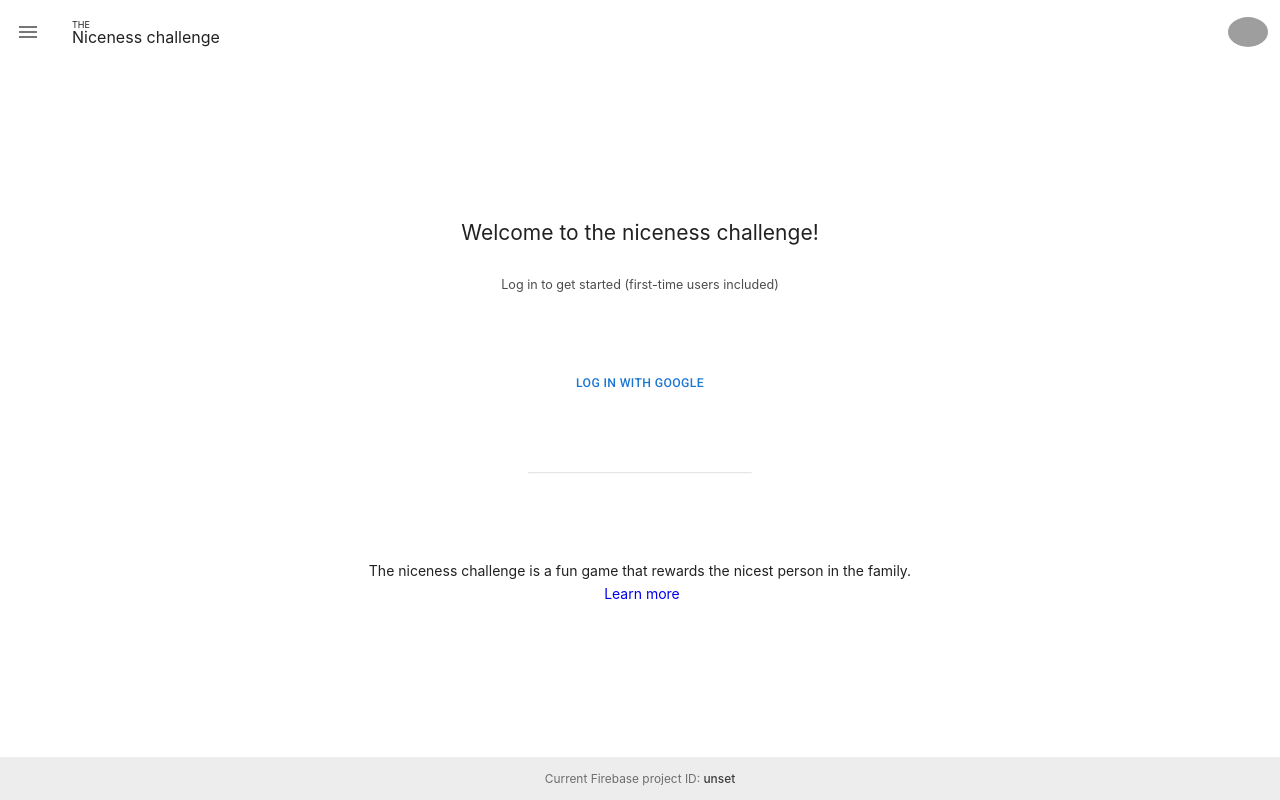
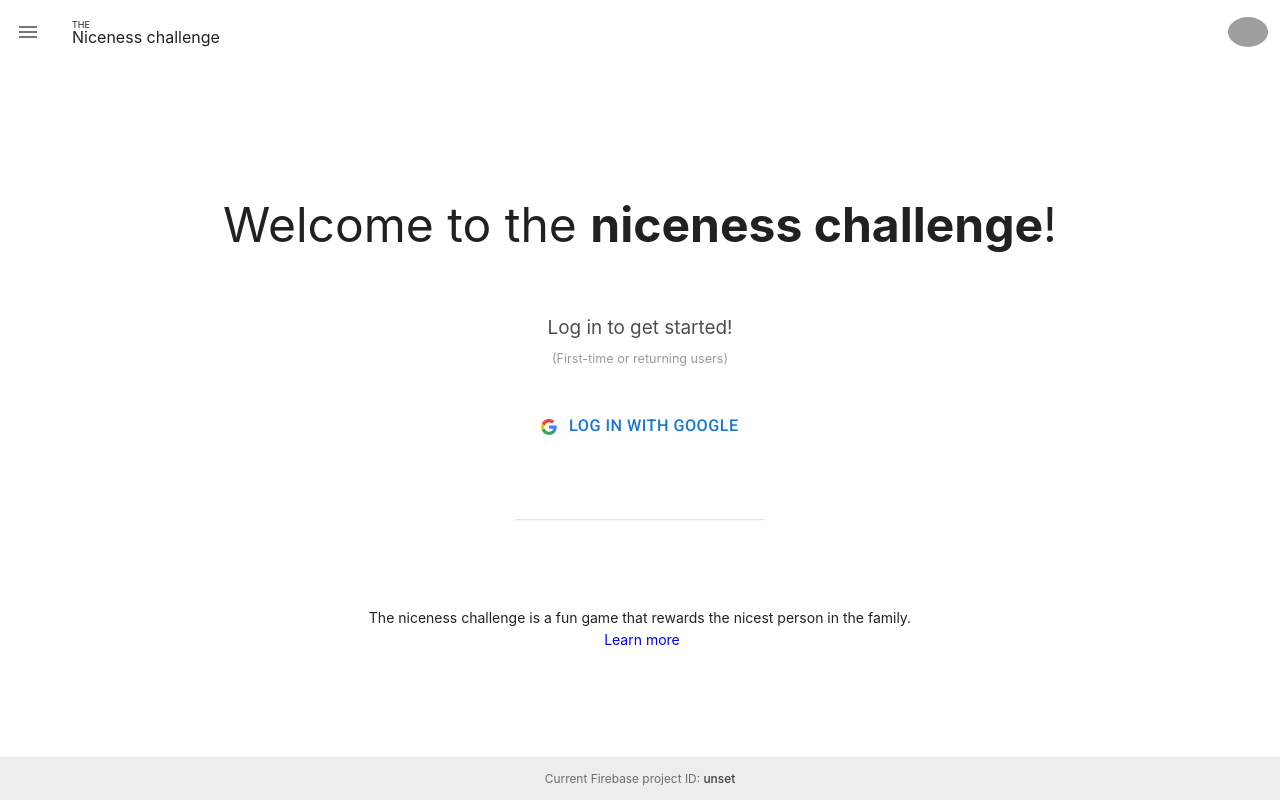
Before and after one commit to jasonkylefrank/Niceness, a Next.js app: page / in a window 1280 px wide. Built offline with nearby package versions, Linux system fonts and the light colour scheme; no server answers; grey boxes are pictures that could not be loaded.

Commit message:
Home page polish

```diff
--- a/components/_sharedStyles.js
+++ b/components/_sharedStyles.js
@@ -1,7 +1,7 @@
 import styled from 'styled-components'
 
 const Container = styled.div`
-  padding: 0 0.5rem;
+  padding: 0 20px;
   flex: 1;
   display: flex;
   flex-flow: column nowrap;
--- a/components/appBar.js
+++ b/components/appBar.js
@@ -5,8 +5,9 @@ import IconButton from "@mui/material/IconButton";
 import Icon from "@mui/material/Icon";
 import Menu from '@mui/material/Menu';
 import MenuItem from '@mui/material/MenuItem';
-import Avatar from './Avatar';
-import LogInButton from "./LogInButton";
+
+import Avatar from './avatar';
+import LogInButton from "./logInButton";
 import Logo from "./logo";
 import { useContext, useState } from "react";
 import { UserAuthContext } from "../lib/context";
--- /dev/null
+++ b/components/googleLogo.js
@@ -0,0 +1,26 @@
+
+export default function GoogleLogo({ className }) {
+    return (
+        <>
+            {/* <?xml version="1.0" encoding="UTF-8" standalone="no"?> */}
+            <svg className={className} viewBox="0 0 118 120" version="1.1" xmlns="http://www.w3.org/2000/svg" xmlnsXlink="http://www.w3.org/1999/xlink">
+                <title>google_buttn</title>
+                <desc>Created with Sketch.</desc>
+                <defs></defs>
+                <g id="Page-1" stroke="none" strokeWidth="1" fill="none" fillRule="evenodd">
+                    <g id="Artboard-1" transform="translate(-332.000000, -639.000000)">
+                        <g id="google_buttn" transform="translate(332.000000, 639.000000)">
+                            <g id="logo_googleg_48dp">
+                                <path d="M117.6,61.3636364 C117.6,57.1090909 117.218182,53.0181818 116.509091,49.0909091 L60,49.0909091 L60,72.3 L92.2909091,72.3 C90.9,79.8 86.6727273,86.1545455 80.3181818,90.4090909 L80.3181818,105.463636 L99.7090909,105.463636 C111.054545,95.0181818 117.6,79.6363636 117.6,61.3636364 L117.6,61.3636364 Z" id="Shape" fill="#4285F4"></path>
+                                <path d="M60,120 C76.2,120 89.7818182,114.627273 99.7090909,105.463636 L80.3181818,90.4090909 C74.9454545,94.0090909 68.0727273,96.1363636 60,96.1363636 C44.3727273,96.1363636 31.1454545,85.5818182 26.4272727,71.4 L6.38181818,71.4 L6.38181818,86.9454545 C16.2545455,106.554545 36.5454545,120 60,120 L60,120 Z" id="Shape" fill="#34A853"></path>
+                                <path d="M26.4272727,71.4 C25.2272727,67.8 24.5454545,63.9545455 24.5454545,60 C24.5454545,56.0454545 25.2272727,52.2 26.4272727,48.6 L26.4272727,33.0545455 L6.38181818,33.0545455 C2.31818182,41.1545455 0,50.3181818 0,60 C0,69.6818182 2.31818182,78.8454545 6.38181818,86.9454545 L26.4272727,71.4 L26.4272727,71.4 Z" id="Shape" fill="#FBBC05"></path>
+                                <path d="M60,23.8636364 C68.8090909,23.8636364 76.7181818,26.8909091 82.9363636,32.8363636 L100.145455,15.6272727 C89.7545455,5.94545455 76.1727273,0 60,0 C36.5454545,0 16.2545455,13.4454545 6.38181818,33.0545455 L26.4272727,48.6 C31.1454545,34.4181818 44.3727273,23.8636364 60,23.8636364 L60,23.8636364 Z" id="Shape" fill="#EA4335"></path>
+                                <path d="M0,0 L120,0 L120,120 L0,120 L0,0 Z" id="Shape"></path>
+                            </g>
+                        </g>
+                    </g>
+                </g>
+            </svg>
+        </>
+    );
+}
--- a/components/loginButton.js
+++ b/components/loginButton.js
@@ -1,12 +1,12 @@
 import { signInWithPopup, signOut, GoogleAuthProvider } from "firebase/auth";
 import { auth, googleAuthProvider } from "../lib/firebase";
-import styled from "styled-components";
+// import styled from "styled-components";
 import Button from '@mui/material/Button';
 
 
 
 
-export default function LogInButton({ rootComponent }) {
+export default function LogInButton({ rootComponent, className, children }) {
   const signInWithGoogle = async () => {
     try {
       await signInWithPopup(auth, googleAuthProvider);
@@ -24,10 +24,13 @@ export default function LogInButton({ rootComponent }) {
 
   const RootComponent = rootComponent || Button;
 
+  const childrenContent = children || 'Log in with Google';
+
   return (
     // <Button onClick={signInWithGoogle}>
-    <RootComponent onClick={signInWithGoogle}>
-      Log in with Google
+    // Note: We need to pass-in className in order for Styled Components to be able to create styled versions of this component.  See: https://styled-components.com/docs/advanced#styling-normal-react-components
+    <RootComponent onClick={signInWithGoogle} className={className}>
+      {childrenContent}
     </RootComponent>
     // </Button>
   );
--- a/components/welcomeLogin.js
+++ b/components/welcomeLogin.js
@@ -1,22 +1,54 @@
 import { signOut } from "firebase/auth";
 import styled from "styled-components";
+import { useContext, useEffect } from "react";
 import Button from '@mui/material/Button';
+
 import LogInButton from "./loginButton";
-import { useContext, useEffect } from "react";
+import GoogleLogo from "./googleLogo";
 import { UserAuthContext } from "../lib/context";
 import { auth, firestore } from "../lib/firebase";
 
 //#region Styled Components
 const WelcomeBanner = styled.h2`
   font-weight: normal;
+  text-align: center;
+  transition: 0.3s;
+
+  font-size: 32px;
+
+  @media (min-width: 690px) {
+    font-size: 40px;
+  }
+
+  @media (min-width: 920px) {
+    font-size: 48px;
+  }
+`;
+
+WelcomeBanner.Name = styled.span`
+  font-weight: bold;
 `;
 
 const WelcomeSubtext = styled.p`
   color: rgba(0,0,0,0.7);
-  font-size: 0.9rem;
-  margin-bottom: 72px;
+  font-size: 1.35rem;
+  margin-bottom: 8px;
 `;
 
+const LogInSubtext = styled.span`
+  font-size: 0.9rem;
+  color: rgba(0,0,0,0.4);
+`;
+
+const StyledLogInButton = styled(LogInButton)`
+  font-size: 1.16rem;
+  margin-top: 40px;
+`;
+
+const StyledGoogleLogo = styled(GoogleLogo)`
+  height: 16px;
+  margin-right: 12px;
+`;
 //#endregion
 
 
@@ -34,9 +66,12 @@ export default function WelcomeLogin() {
               <LogOutButton />
             </>
           : <>
-              <WelcomeBanner>Welcome to the niceness challenge!</WelcomeBanner>
-              <WelcomeSubtext>Log in to get started (first-time users included)</WelcomeSubtext>
-              <LogInButton />
+              <WelcomeBanner>Welcome to the <WelcomeBanner.Name>niceness challenge</WelcomeBanner.Name>!</WelcomeBanner>
+              <WelcomeSubtext>Log in to get started!</WelcomeSubtext>
+              <LogInSubtext>(First-time or returning users)</LogInSubtext>
+              <StyledLogInButton>
+                <StyledGoogleLogo /> Log in with Google
+              </StyledLogInButton>
             </>
       }
     </>
--- a/pages/index.js
+++ b/pages/index.js
@@ -8,7 +8,7 @@ import { firebaseProjectId } from '../lib/firebase';
 
 //#region --- Styled Components ---
 const Separator = styled.hr`
-  width: 40%;
+  width: 30%;
   max-width: 440px;
   opacity: 0.25;
   margin: 72px 0;
```
